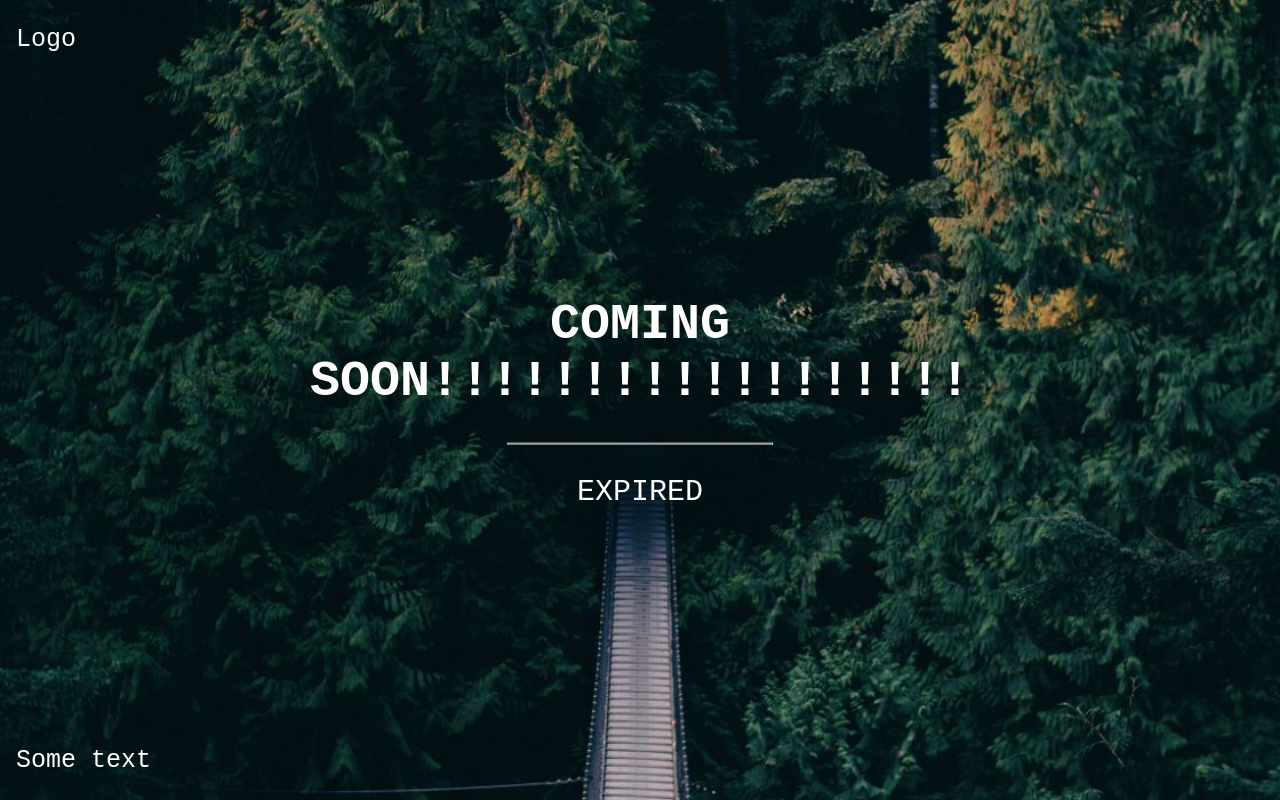
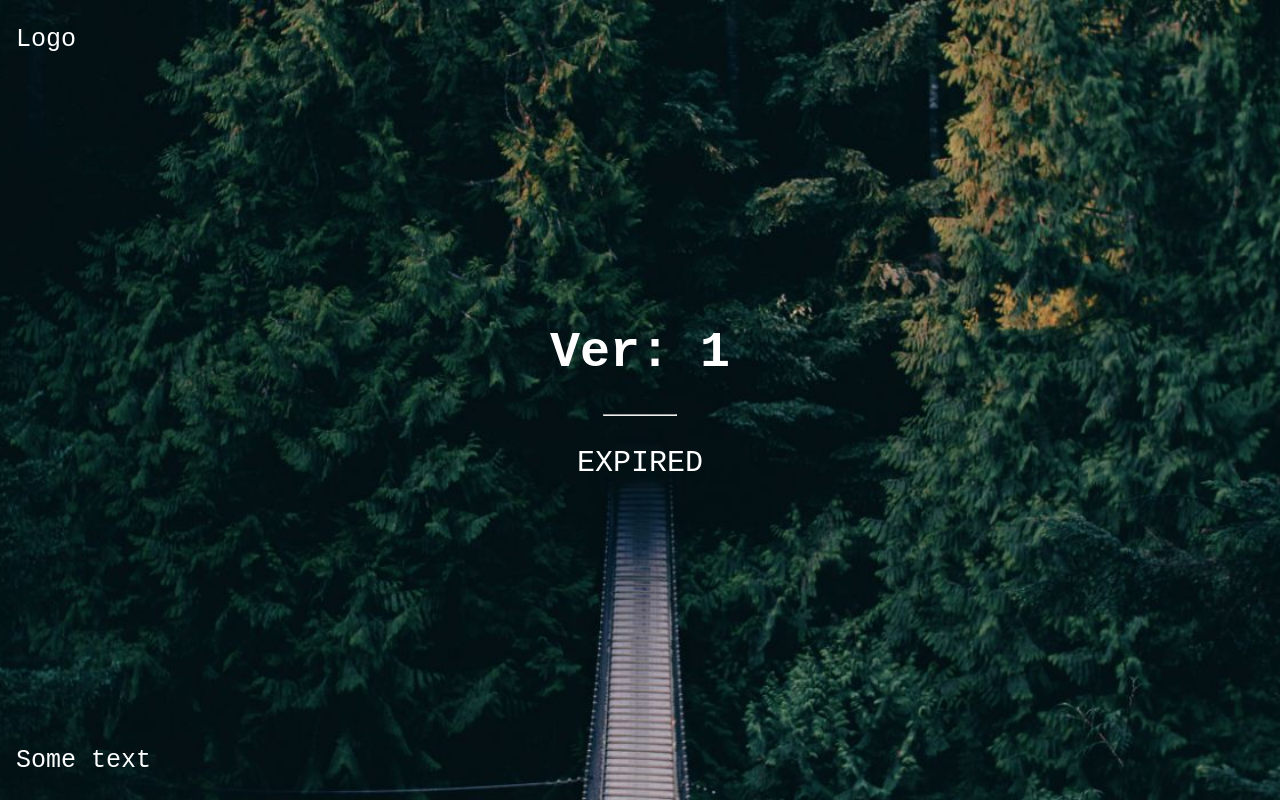
Before and after one commit to hitebrata/test, a plain HTML site: page index.html in a window 1280 px wide. Drawn offline with Linux system fonts and the light colour scheme.

Commit message:
Update index.html

```diff
--- a/index.html
+++ b/index.html
@@ -49,7 +49,7 @@ hr {
     <p>Logo</p>
   </div>
   <div class="middle">
-    <h1>COMING SOON!!!!!!!!!!!!!!!!!!</h1>
+    <h1>Ver: 1</h1>
     <hr>
     <p id="demo" style="font-size:30px"></p>
   </div>
```
